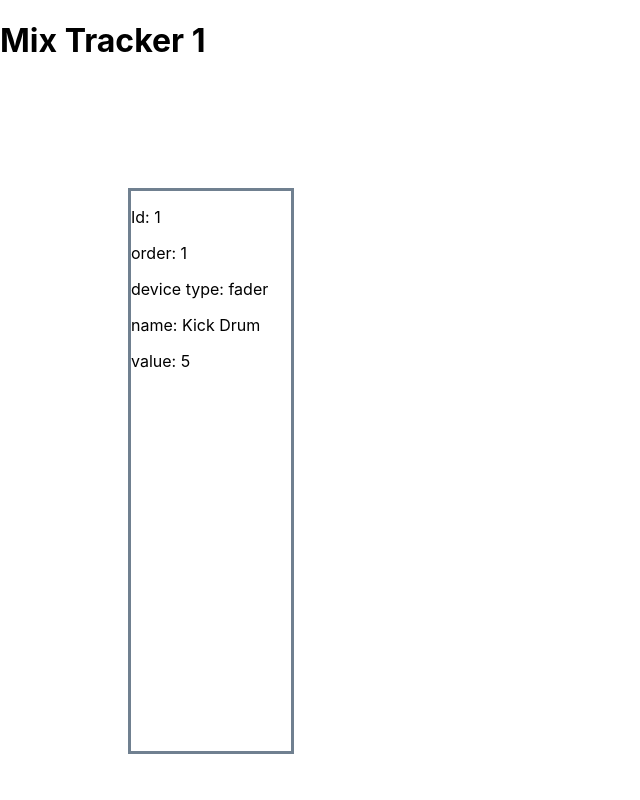
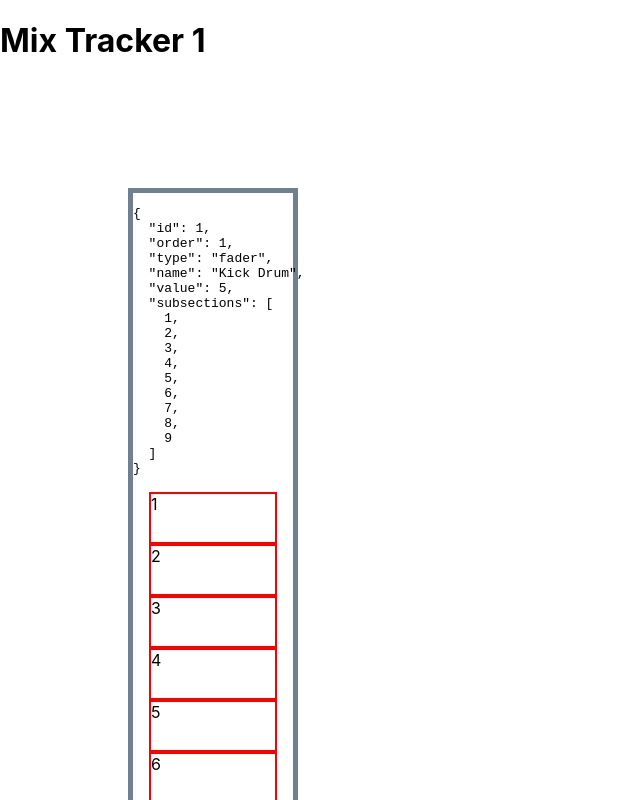
Before and after one commit to rapomerantz/mix_tracker_1, a React (Create React App) app: page / in a window 1280 px wide. Shown: the top 800 px of the page, without its empty margins (0-640 px from the left). Built offline with nearby package versions, Linux system fonts and the light colour scheme.

Commit message:
fader subsection map working

```diff
--- a/src/App.css
+++ b/src/App.css
@@ -1,6 +1,17 @@
-.fader_border {
-  height: 35em;
+.fader_wrapper {
+  height: 50em;
   width: 10em;
   margin: 10%;
-  border: 3px solid slategray;
+  border: 5px solid slategray;
 }
+
+.fader_border {
+  height: 25em;
+  width: 8em;
+  margin: 1em;
+}
+
+.component-subsection-wrapper {
+  border: 2px solid red;
+  height: 12%;
+}
--- /dev/null
+++ b/src/Components/ComponenetSubdivision.js
@@ -0,0 +1,13 @@
+import React from 'react';
+
+let ComponentSubdivision = function(props) {
+    return (
+        <div className='component-subsection-wrapper'
+            onClick={props.handleValueChange}
+            value={props.sectionNumber}>
+            <span>{props.sectionNumber}</span>
+        </div>
+    );
+}
+
+export default ComponentSubdivision;
--- a/src/Components/Fader.js
+++ b/src/Components/Fader.js
@@ -1,6 +1,7 @@
 import React from 'react';
 import '../App.css';
-import BaseDevice from './BaseDevice'
+import BaseDevice from './BaseDevice';
+import ComponentSubdivision from './ComponenetSubdivision';
 
 class Fader extends BaseDevice {
     constructor(props) {
@@ -10,26 +11,48 @@ class Fader extends BaseDevice {
             order: 1,
             type: 'fader',
             name: 'Kick Drum',
-            value: 5
+            value: 5,
+            subsections: []
         }
     }
 
+    componentDidMount() {
+        this.renderSubsections(9)
+    }
+
+    renderSubsections(numberOfSections) {
+        let newSubsections = [];
+        for (let i = 1; i <= numberOfSections; i++) {
+            newSubsections.push(i);
+        }
+        this.setState({
+            subsections: newSubsections
+        });
+    }
+
+    handleValueChange = (event) => {
+        console.log(event);
+    }
+
     render () {
-
-        let faderSubsection = (
-            <div className='fader-subsection-wrapper'>
-            </div>
-        );
+        let faderSections = this.state.subsections.map((sectionNumber) => {
+            return <ComponentSubdivision key={sectionNumber}
+                                        sectionNumber={sectionNumber}
+                                        handleValueChange={this.handleValueChange}/>
+        })
 
 
         return (
             <div className='fader_wrapper'>
-                <div className='fader_border'>
-                    <p>Id: {this.state.id}</p>
-                    <p>order: {this.state.order}</p>
-                    <p>device type: {this.state.type}</p>
-                    <p>name: {this.state.name}</p>
-                    <p>value: {this.state.value}</p>
+                <div>
+                    <div>
+                        <pre>
+                            {JSON.stringify(this.state, null, 2)}
+                        </pre>
+                    </div>
+                    <div className='fader_border'>
+                        {faderSections}
+                    </div>
                 </div>
             </div>
         );
```
